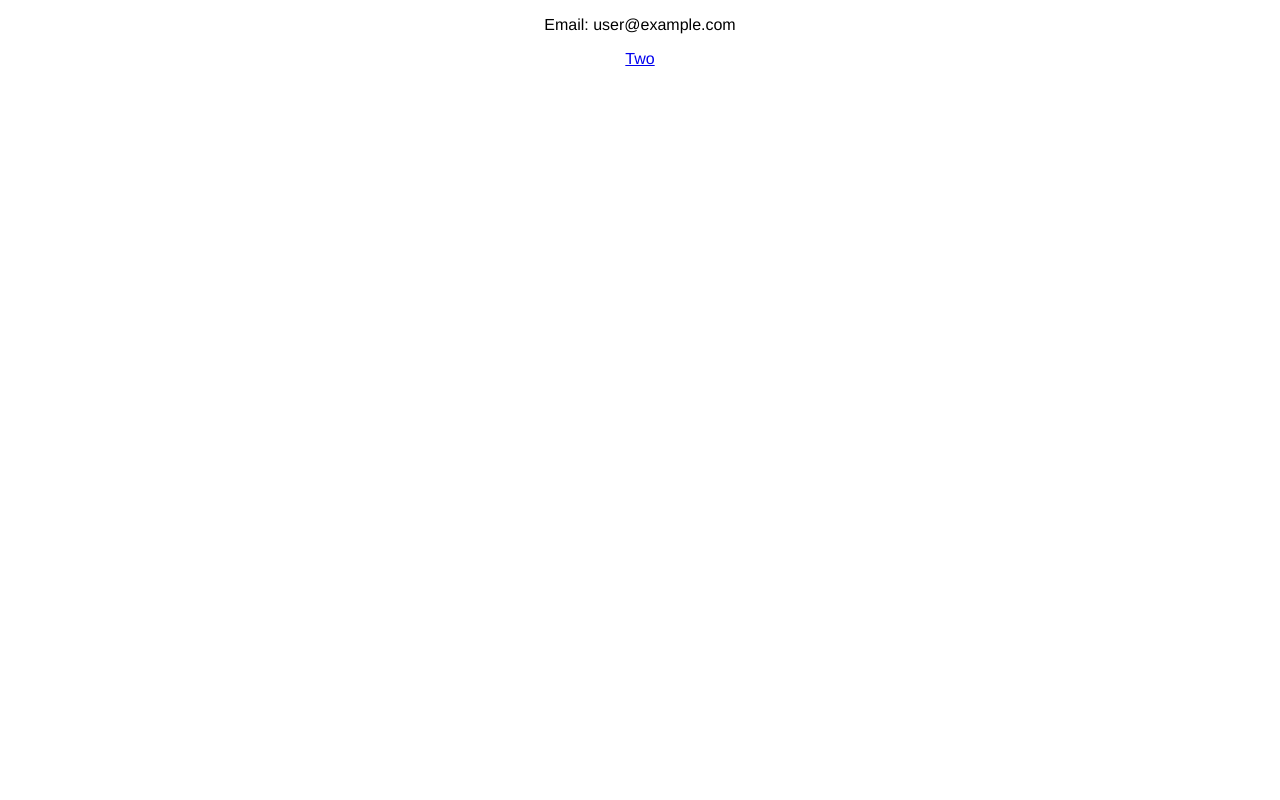
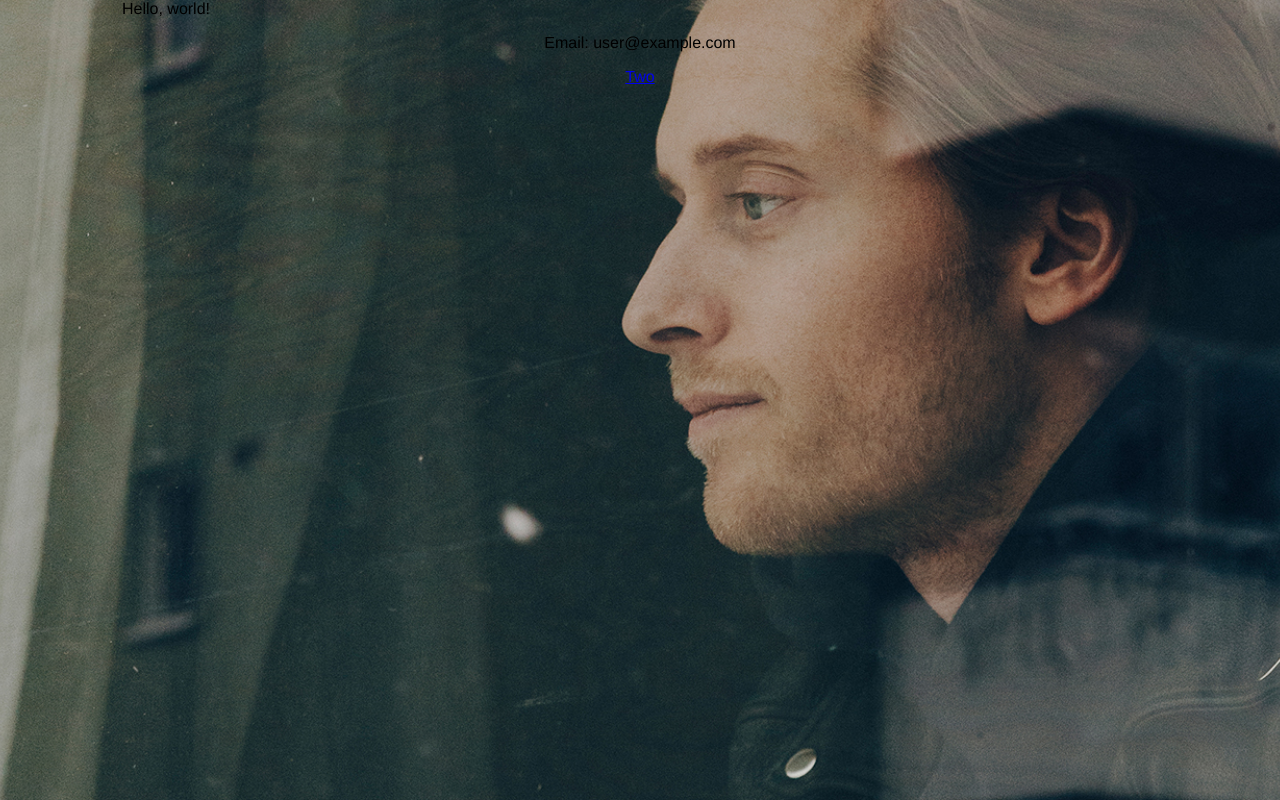
Before and after one commit to noentiger/silver-train, a React app: page / in a window 1280 px wide. Built offline with nearby package versions, Linux system fonts and the light colour scheme.

Commit message:
Add user

```diff
--- a/package.json
+++ b/package.json
@@ -3,7 +3,7 @@
   "version": "0.1.0",
   "private": true,
   "engines": {
-    "node": "^8.0.0"
+    "node": "^8.9.4"
   },
   "devDependencies": {
     "babel-cli": "^6.24.1",
@@ -18,6 +18,7 @@
     "morgan": "^1.8.1",
     "react": "^15.5.4",
     "react-dom": "^15.5.4",
+    "react-flexbox-grid": "^2.0.0",
     "react-redux": "^5.0.4",
     "react-router-dom": "^4.1.1",
     "redux": "^3.6.0"
--- a/src/containers/App.js
+++ b/src/containers/App.js
@@ -3,11 +3,19 @@ import { Switch, Route } from 'react-router-dom'
 import FirstPage from './FirstPage'
 import SecondPage from './SecondPage'
 import NoMatch from '../components/NoMatch'
+import { Grid, Row, Col } from 'react-flexbox-grid';
 
 export default class App extends Component {
   render(){
     return (
       <div>
+        <Grid fluid>
+            <Row>
+                <Col xs={6} md={3}>
+                    Hello, world!
+                </Col>
+            </Row>
+        </Grid>
         <Switch>
           <Route exact path="/" component={FirstPage}/>
           <Route path="/second" component={SecondPage}/>
--- a/src/index.css
+++ b/src/index.css
@@ -6,6 +6,6 @@ body {
   padding:0;
   margin:0;
   text-align: center;
-  /*background: url(images/bg1.jpg) no-repeat center center fixed;*/
+  background: url(images/bg1.jpg) no-repeat center center fixed;
   background-size: cover;
 }
```
Also changed, not shown: .travis.yml, 2 other files.
